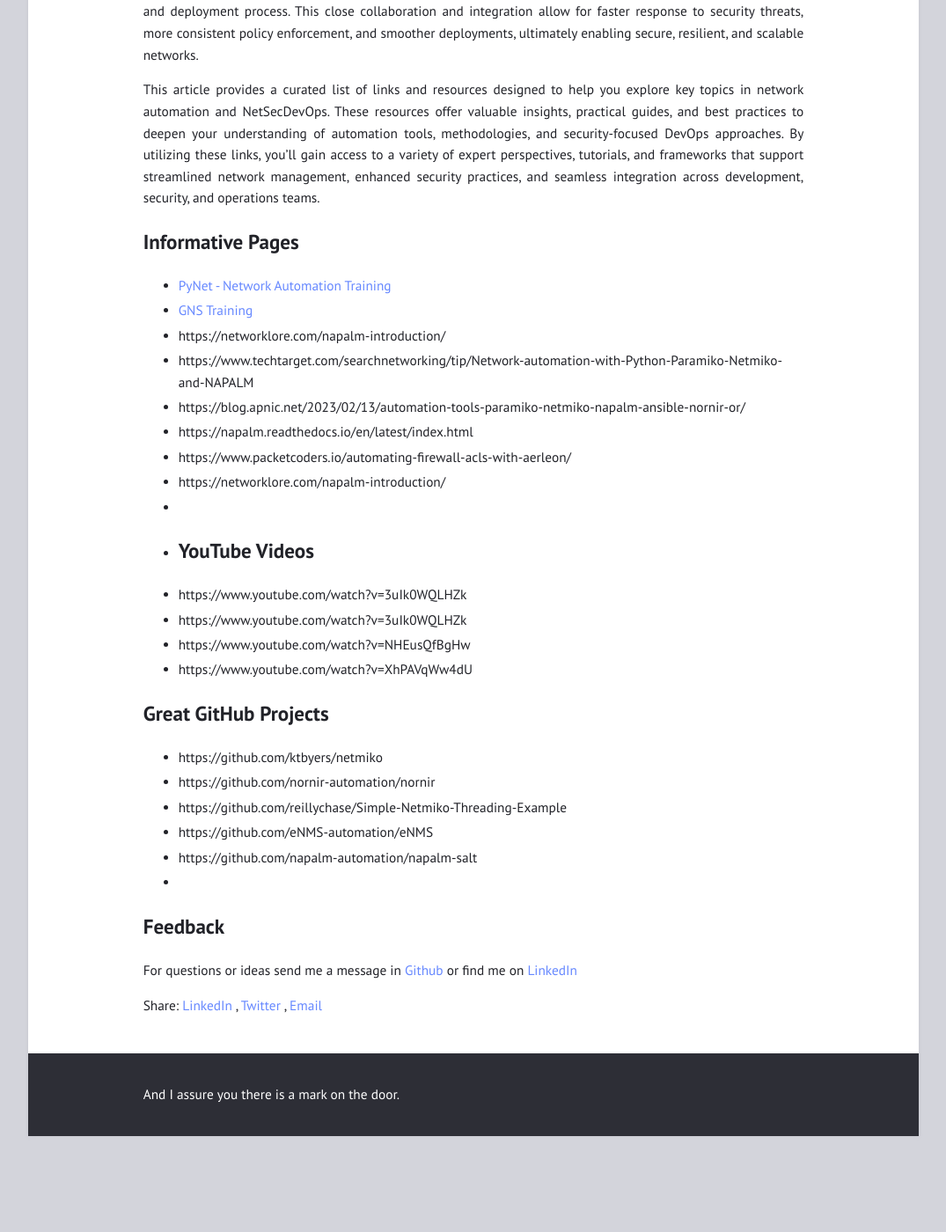
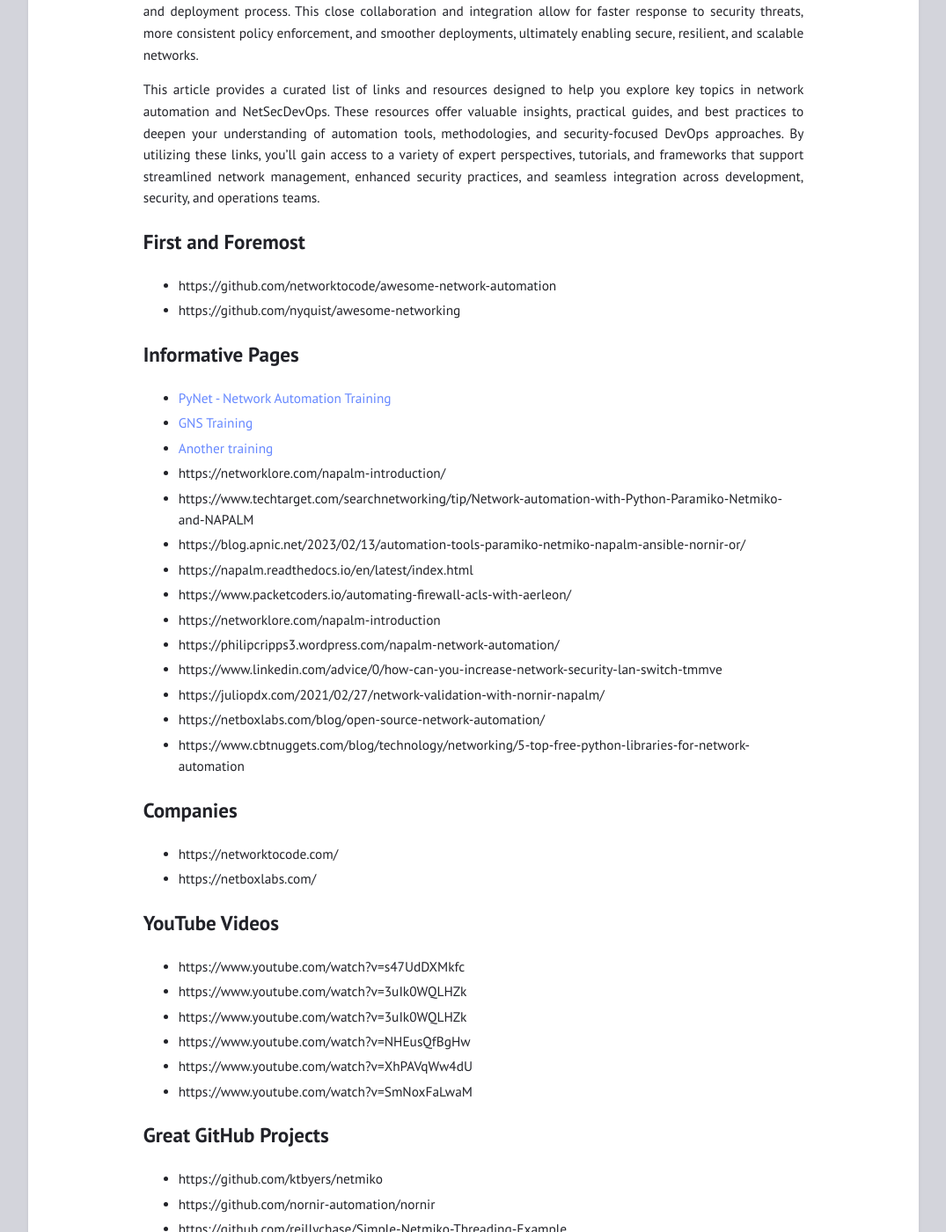
Before and after one commit to alucab/alucab.github.io, a Jekyll site: the page built from _posts/2024-10-26-Network-Automation-Tools.md, in a window 1280 px wide and 1400 px high, scrolled down 465 px. Shown: the whole window at 88% size, without its empty margins (102-1177 px from the left). Built offline with Jekyll 4.4.1, drawn with Linux system fonts in a browser that asks for light colours; before the commit the page ends 1756 px from its top, so only the background shows below that.

Commit message:
Update 2024-10-26-Network-Automation-Tools.md

```diff
--- a/_posts/2024-10-26-Network-Automation-Tools.md
+++ b/_posts/2024-10-26-Network-Automation-Tools.md
@@ -14,23 +14,38 @@
 
 This article provides a curated list of links and resources designed to help you explore key topics in network automation and NetSecDevOps. These resources offer valuable insights, practical guides, and best practices to deepen your understanding of automation tools, methodologies, and security-focused DevOps approaches. By utilizing these links, you’ll gain access to a variety of expert perspectives, tutorials, and frameworks that support streamlined network management, enhanced security practices, and seamless integration across development, security, and operations teams.
 
+## First and Foremost
+- https://github.com/networktocode/awesome-network-automation
+- https://github.com/nyquist/awesome-networking
+
 ## Informative Pages
 
 - [PyNet - Network Automation Training](https://pynet.twb-tech.com)
 - [GNS Training](https://gns3.teachable.com/courses/314250/lectures/4839674)
+- [Another training](https://encartalabs.com/cpl/python-network-automation-training-course.php)
 - https://networklore.com/napalm-introduction/
 - https://www.techtarget.com/searchnetworking/tip/Network-automation-with-Python-Paramiko-Netmiko-and-NAPALM
 - https://blog.apnic.net/2023/02/13/automation-tools-paramiko-netmiko-napalm-ansible-nornir-or/
 - https://napalm.readthedocs.io/en/latest/index.html
 - https://www.packetcoders.io/automating-firewall-acls-with-aerleon/
-- https://networklore.com/napalm-introduction/
--
--
+- https://networklore.com/napalm-introduction
+- https://philipcripps3.wordpress.com/napalm-network-automation/
+- https://www.linkedin.com/advice/0/how-can-you-increase-network-security-lan-switch-tmmve
+- https://juliopdx.com/2021/02/27/network-validation-with-nornir-napalm/
+- https://netboxlabs.com/blog/open-source-network-automation/
+- https://www.cbtnuggets.com/blog/technology/networking/5-top-free-python-libraries-for-network-automation
+
+## Companies
+- https://networktocode.com/
+- https://netboxlabs.com/
+
 ## YouTube Videos
+- https://www.youtube.com/watch?v=s47UdDXMkfc
 - https://www.youtube.com/watch?v=3uIk0WQLHZk
 - https://www.youtube.com/watch?v=3uIk0WQLHZk
 - https://www.youtube.com/watch?v=NHEusQfBgHw
 - https://www.youtube.com/watch?v=XhPAVqWw4dU
+- https://www.youtube.com/watch?v=SmNoxFaLwaM
 
 
 ## Great GitHub Projects
```
